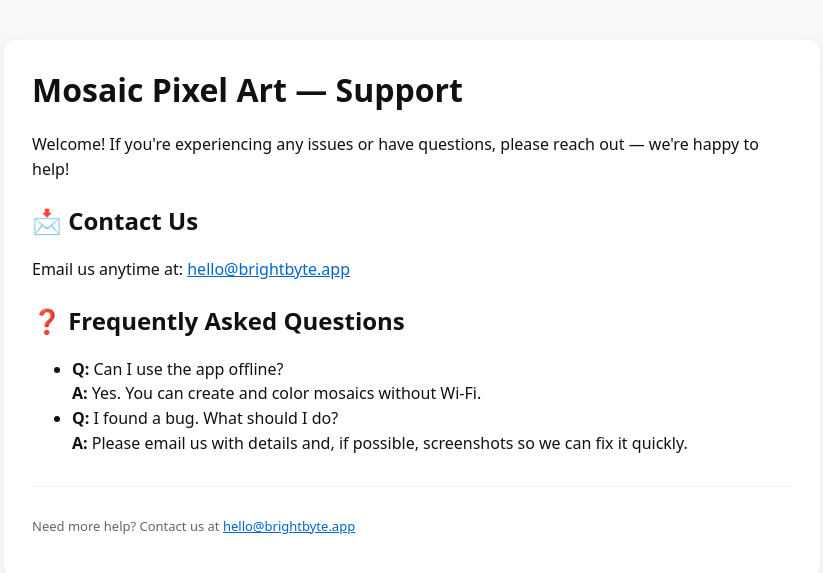
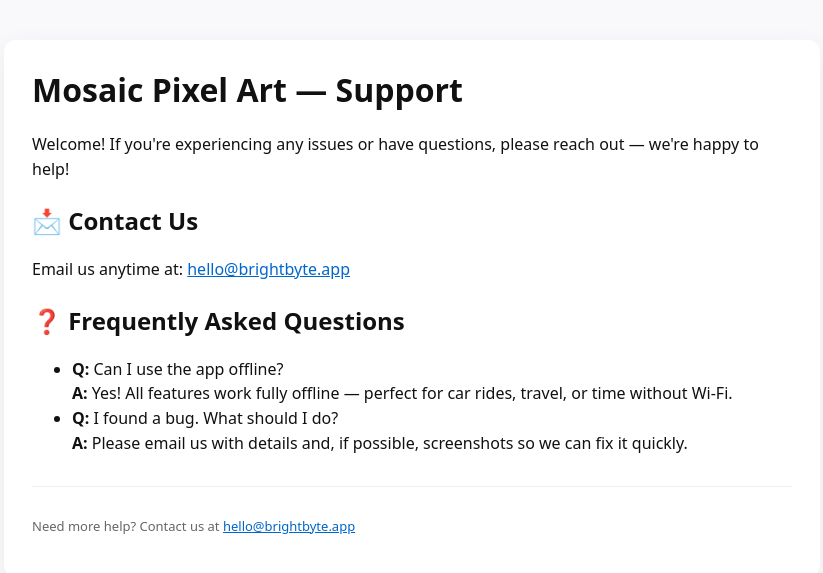
Before and after one commit to MagicScribble/BrightByte, a Jekyll site: the page support.html, which Jekyll copies as it is, in a window 1280 px wide. Shown: the top 573 px of the page, without its empty margins (228-1051 px from the left). Built offline with Jekyll 4.4.1, drawn with Linux system fonts in a browser that asks for light colours.

Commit message:
Update support.html

```diff
--- a/support.html
+++ b/support.html
@@ -28,7 +28,7 @@
     <h2>❓ Frequently Asked Questions</h2>
     <ul>
       <li><strong>Q:</strong> Can I use the app offline?<br>
-          <strong>A:</strong> Yes. You can create and color mosaics without Wi-Fi.</li>
+          <strong>A:</strong> Yes! All features work fully offline — perfect for car rides, travel, or time without Wi‑Fi.</li>
       <li><strong>Q:</strong> I found a bug. What should I do?<br>
           <strong>A:</strong> Please email us with details and, if possible, screenshots so we can fix it quickly.</li>
     </ul>
```
